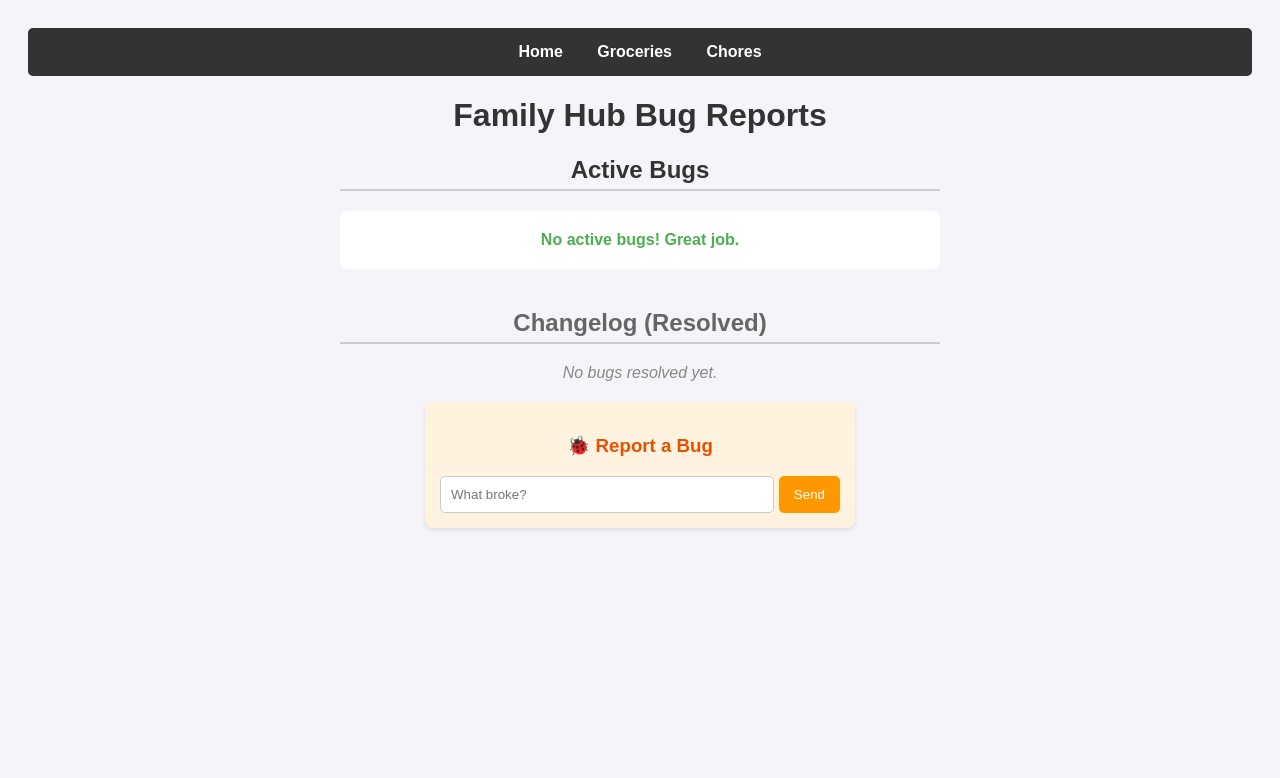
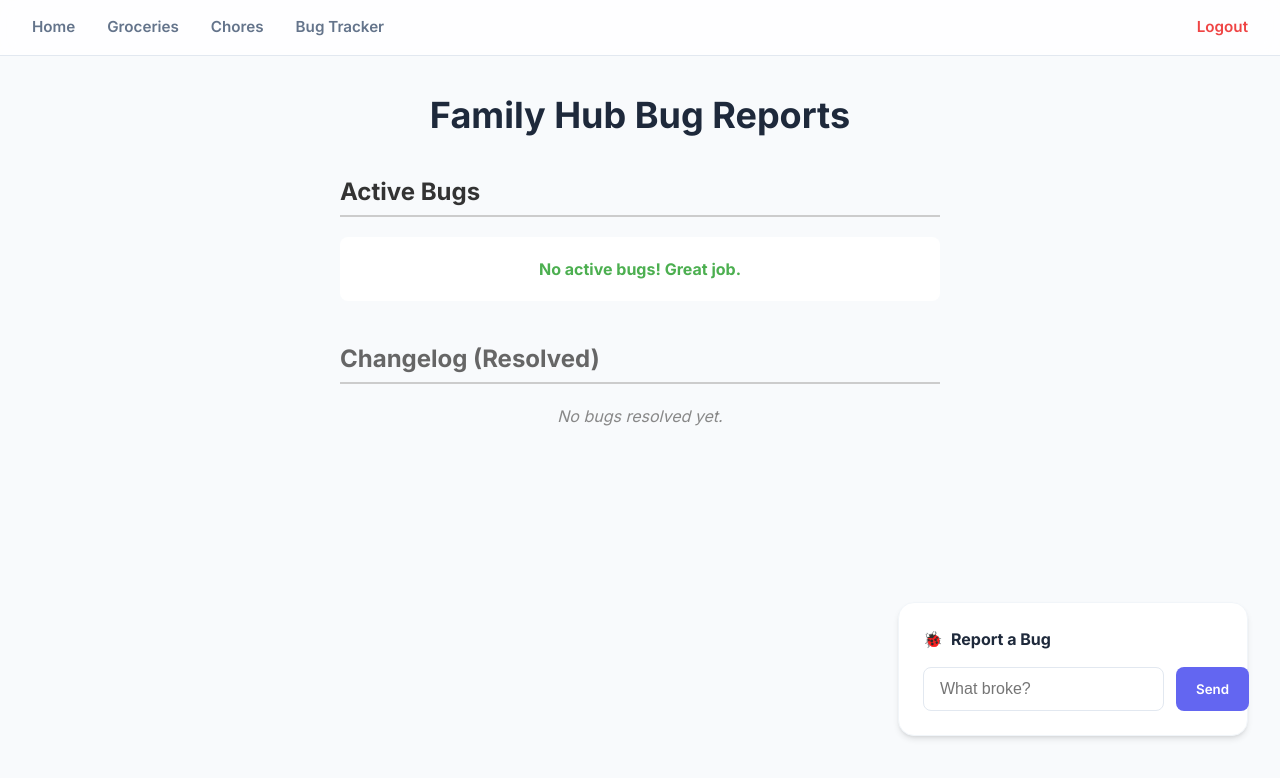
Before and after one commit to joshmaddigan/family-hub, a Flask app: page /bugs in a window 1280 px wide. Shown: the top 778 px of the page. Run offline with Flask 3, Linux system fonts and the light colour scheme; the visitor is signed in with stand-in values (Sample User, id 1); data that the repository does not hold is empty.

Commit message:
Vibe Restore: Premium design upgrade, restored bug dashboard, and fixed weather engine.

```diff
--- a/app.py
+++ b/app.py
@@ -117,23 +117,29 @@ def logout():
 @app.route('/')
 @login_required
 def home():
-    # Weather Injection
+    # Weather Injection (Open-Meteo)
+    current_temp = "Unavailable"
     try:
+        # Belleville, ON coordinates
         url = "https://api.open-meteo.com/v1/forecast?latitude=44.18&longitude=-77.58&current_weather=true"
-        response = requests.get(url, timeout=5)
-        data = response.json()
-        current_temp = data['current_weather']['temperature']
-    except Exception:
-        current_temp = "Unavailable"
+        response = requests.get(url, timeout=10)
+        if response.status_code == 200:
+            data = response.json()
+            current_temp = data.get('current_weather', {}).get('temperature', "Unavailable")
+        else:
+            app.logger.error(f"Weather API returned status {response.status_code}")
+    except Exception as e:
+        app.logger.error(f"Weather fetching failed: {e}")
 
     # Calendar Injection
+    appointments = []
     try:
         secret_URL = os.environ.get('CALENDAR_URL', 'https://calendar.google.com/calendar/ical/josh.maddigan%40gmail.com/private-bcd741a8f528c29c34b74fee94de4788/basic.ics')
         upcoming_events = events(secret_URL, start=datetime.now())
         upcoming_events.sort(key=lambda x: x.start)
         appointments = upcoming_events[:5]
-    except Exception:
-        appointments = []
+    except Exception as e:
+        app.logger.error(f"Calendar fetching failed: {e}")
 
     return render_template('index.html', temp=current_temp, appointments=appointments)
 
--- a/static/style.css
+++ b/static/style.css
@@ -1,61 +1,180 @@
-/* This styles the entire background and default text */
-body {
-    font-family: Arial, sans-serif;
-    background-color: #f4f4f9; /* A soft, light gray/blue */
-    color: #333333;
-    text-align: center; /* Centers everything */
-    padding: 20px;
+@import url('https://fonts.googleapis.com/css2?family=Inter:wght@300;400;600;700&display=swap');
+
+:root {
+    --primary: #6366f1;
+    --primary-hover: #4f46e5;
+    --bg-main: #f8fafc;
+    --card-bg: #ffffff;
+    --text-main: #1e293b;
+    --text-muted: #64748b;
+    --success: #10b981;
+    --danger: #ef4444;
+    --shadow: 0 4px 6px -1px rgb(0 0 0 / 0.1), 0 2px 4px -2px rgb(0 0 0 / 0.1);
+    --shadow-lg: 0 10px 15px -3px rgb(0 0 0 / 0.1), 0 4px 6px -4px rgb(0 0 0 / 0.1);
 }
 
-/* This makes the grocery list look cleaner */
+body {
+    font-family: 'Inter', -apple-system, BlinkMacSystemFont, "Segoe UI", Roboto, sans-serif;
+    background-color: var(--bg-main);
+    color: var(--text-main);
+    margin: 0;
+    padding: 0;
+    line-height: 1.5;
+}
+
+/* --- NAVIGATION --- */
+nav {
+    background: rgba(255, 255, 255, 0.8);
+    backdrop-filter: blur(10px);
+    border-bottom: 1px solid #e2e8f0;
+    padding: 1rem 2rem;
+    display: flex;
+    justify-content: center;
+    gap: 2rem;
+    position: sticky;
+    top: 0;
+    z-index: 100;
+}
+
+nav a {
+    color: var(--text-muted);
+    text-decoration: none;
+    font-weight: 600;
+    font-size: 0.95rem;
+    transition: color 0.2s, transform 0.2s;
+}
+
+nav a:hover {
+    color: var(--primary);
+    transform: translateY(-1px);
+}
+
+/* --- LAYOUT --- */
+.content {
+    max-width: 1000px;
+    margin: 2rem auto;
+    padding: 0 1.5rem;
+}
+
+h1, h2, h3 {
+    color: var(--text-main);
+    font-weight: 700;
+}
+
+h1 { font-size: 2.25rem; margin-bottom: 2rem; text-align: center; }
+
+/* --- CARDS --- */
+.card {
+    background: var(--card-bg);
+    border-radius: 1rem;
+    padding: 1.5rem;
+    box-shadow: var(--shadow);
+    margin-bottom: 2rem;
+    border: 1px solid #f1f5f9;
+    transition: transform 0.2s, box-shadow 0.2s;
+}
+
+.card:hover {
+    transform: translateY(-4px);
+    box-shadow: var(--shadow-lg);
+}
+
+/* --- BUTTONS --- */
+button {
+    background-color: var(--primary);
+    color: white;
+    border: none;
+    padding: 0.75rem 1.25rem;
+    border-radius: 0.5rem;
+    font-weight: 600;
+    cursor: pointer;
+    transition: all 0.2s;
+    font-family: inherit;
+}
+
+button:hover {
+    background-color: var(--primary-hover);
+    transform: scale(1.02);
+}
+
+button.danger {
+    background-color: var(--danger);
+}
+
+/* --- FORMS --- */
+form {
+    display: flex;
+    gap: 0.75rem;
+    margin-top: 1rem;
+}
+
+input[type="text"], input[type="password"] {
+    flex-grow: 1;
+    padding: 0.75rem 1rem;
+    border: 1px solid #e2e8f0;
+    border-radius: 0.5rem;
+    font-size: 1rem;
+    outline: none;
+    transition: border-color 0.2s, box-shadow 0.2s;
+}
+
+input:focus {
+    border-color: var(--primary);
+    box-shadow: 0 0 0 3px rgba(99, 102, 241, 0.2);
+}
+
+/* --- LISTS --- */
 ul {
-    list-style-type: none; /* Removes the ugly default bullet points */
+    list-style: none;
     padding: 0;
-    max-width: 400px; /* Keeps the list from stretching across the whole screen */
-    margin: 0 auto; /* Centers the list block itself */
 }
 
 li {
-    background-color: white;
-    margin: 10px 0;
-    padding: 15px;
-    border-radius: 8px; /* Rounds the corners of the white boxes */
-    box-shadow: 0 2px 4px rgba(0,0,0,0.1); /* Adds a tiny drop shadow */
-
-    /* This pushes the item text to the left and the delete button to the right */
+    background: #f8fafc;
+    margin-bottom: 0.75rem;
+    padding: 1rem;
+    border-radius: 0.75rem;
     display: flex;
     justify-content: space-between;
     align-items: center;
+    border: 1px solid #f1f5f9;
 }
 
-/* Let's make the Add button look like a real app button */
-button {
-    background-color: #4CAF50; /* A nice green */
-    color: white;
-    border: none;
-    padding: 10px 15px;
-    border-radius: 5px;
-    cursor: pointer;
+/* --- BUG TRACKER UI --- */
+.bug-item {
+    border-left: 4px solid var(--danger);
 }
 
-button:hover {
-    background-color: #45a049; /* Slightly darker green when you hover over it */
+.bug-item.resolved {
+    border-left-color: var(--success);
+    opacity: 0.6;
 }
 
-/* Your Challenge: Style the text input box */
-input[type="text"]
-   /* This controls the layout of the form holding the text box and Add button */
-form {
-    display: flex;
-    gap: 10px; /* Puts a nice 10px gap between the box and the button */
-    max-width: 400px;
-    margin: 20px auto;
+/* --- WEATHER CARD --- */
+.weather-card {
+    background: linear-gradient(135deg, #6366f1 0%, #a855f7 100%);
+    color: white;
+    text-align: center;
 }
 
-/* This styles the text input box */
-input[type="text"]
-{   flex-grow: 1; /* This tells the box to dynamically stretch to fill remaining space */
-    padding: 10px;
-    border-radius: 5px;
-    border: 1px solid #ccc;
+.weather-card h2, .weather-card h3 {
+    color: white;
+    margin: 0.5rem 0;
 }
+
+/* --- BUG REPORT FOOTER --- */
+.bug-report-footer {
+    position: fixed;
+    bottom: 2rem;
+    right: 2rem;
+    width: 300px;
+    z-index: 1000;
+}
+
+@media (max-width: 640px) {
+    .bug-report-footer {
+        position: static;
+        width: 100%;
+        margin-top: 2rem;
+    }
+}
--- a/templates/base.html
+++ b/templates/base.html
@@ -1,28 +1,33 @@
 <!DOCTYPE html>
-<html>
+<html lang="en">
 <head>
-    <title>Welcome to the Family Hub {{ username }}</title>
+    <meta charset="UTF-8">
     <meta name="viewport" content="width=device-width, initial-scale=1.0">
+    <title>Family Hub</title>
     <link rel="stylesheet" href="{{ url_for('static', filename='style.css') }}">
 </head>
 <body>
-    <nav style="background-color: #333; padding: 15px; text-align: center; margin-bottom: 20px; border-radius: 5px;">
-    <a href="/" style="color: white; text-decoration: none; margin: 0 15px; font-weight: bold;">Home</a>
-    <a href="/groceries" style="color: white; text-decoration: none; margin: 0 15px; font-weight: bold;">Groceries</a>
-    <a href="/chores" style="color: white; text-decoration: none; margin: 0 15px; font-weight: bold;">Chores</a>
-</nav>
+    <nav>
+        <a href="/">Home</a>
+        <a href="/groceries">Groceries</a>
+        <a href="/chores">Chores</a>
+        <a href="/bugs">Bug Tracker</a>
+        <a href="/logout" style="margin-left: auto; color: var(--danger);">Logout</a>
+    </nav>
 
     <div class="content">
-        {% block content %}
-        <h1>Welcome to the Family Hub {{ username }}</h1>
-            {% endblock %}
+        {% block content %}{% endblock %}
+    </div>
+
+    <!-- Persistent Bug Reporter -->
+    <div class="card bug-report-footer">
+        <h3 style="margin-top: 0; font-size: 1rem; display: flex; align-items: center; gap: 0.5rem;">
+            <span>🐞</span> Report a Bug
+        </h3>
+        <form action="/report_bug" method="POST">
+            <input type="text" name="bug_report" placeholder="What broke?" required>
+            <button type="submit">Send</button>
+        </form>
     </div>
 </body>
-<div style="background-color: #fff3e0; padding: 15px; border-radius: 8px; margin: 20px auto; max-width: 400px; box-shadow: 0 2px 4px rgba(0,0,0,0.1); text-align: left;">
-    <h3 style="text-align: center; color: #e65100;">🐞 Report a Bug</h3>
-    <form action="/report_bug" method="POST" style="display: flex; gap: 5px;">
-        <input type="text" name="bug_report" placeholder="What broke?" required style="flex-grow: 1;">
-        <button type="submit" style="background-color: #ff9800;">Send</button>
-    </form>
-</div>
 </html>
```
Also changed, not shown: templates/index.html (+22 -25 lines).
